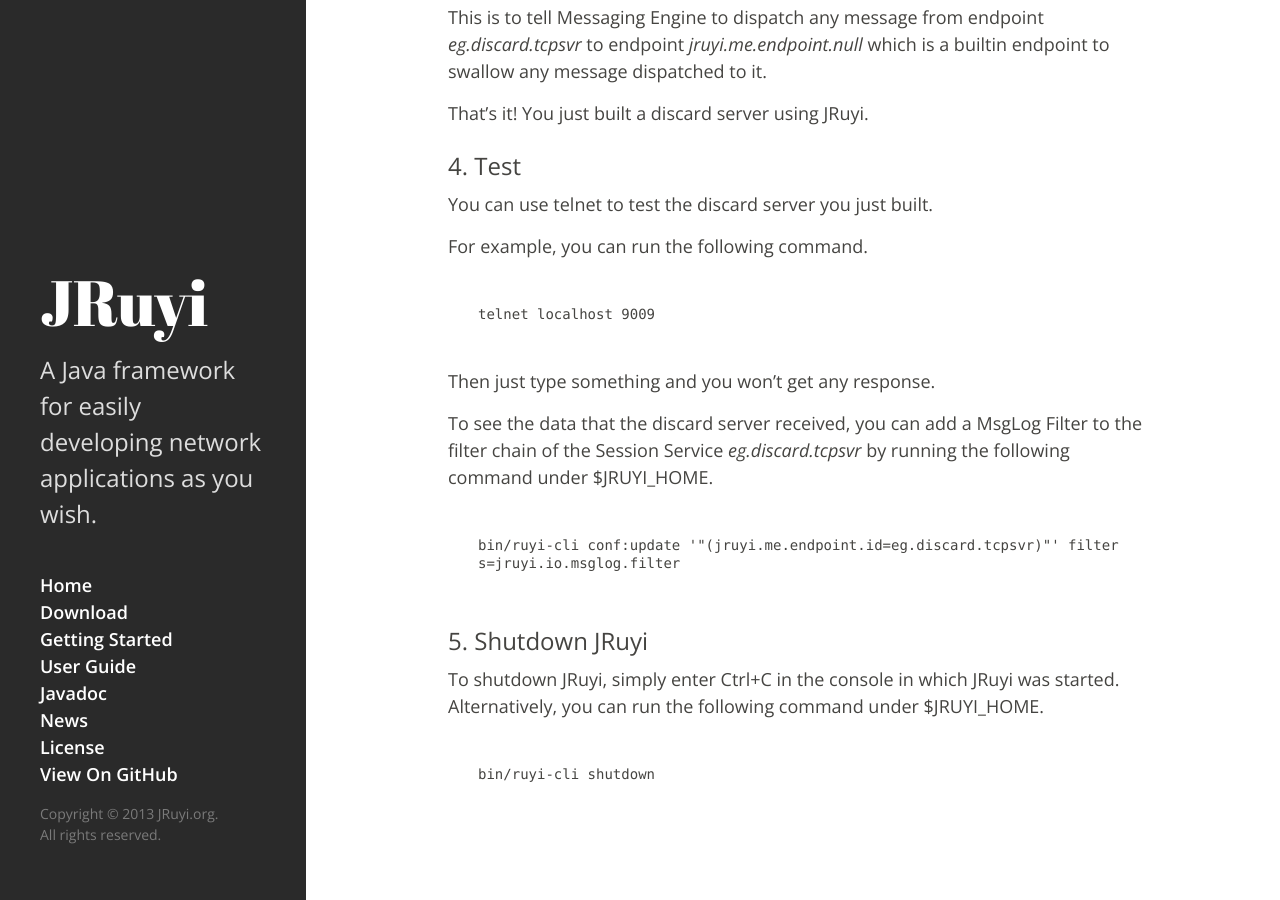
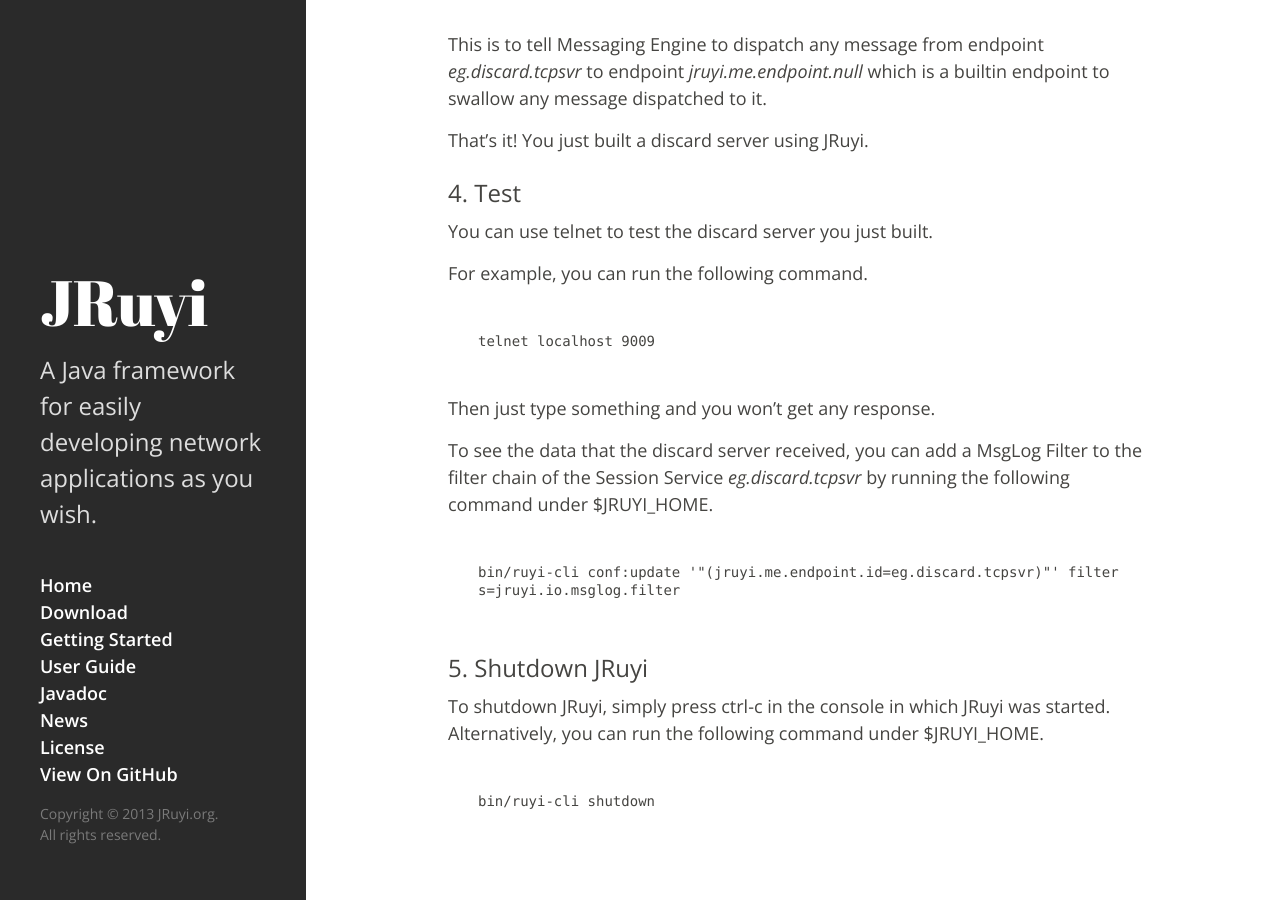
Before and after one commit to tangchihyu/jruyi.github.io, a Jekyll site: the page built from gettingstarted/building-a-discard-server/index.md, in a window 1280 px wide and 900 px high, scrolled down 978 px. Built offline with Jekyll 4.4.1, drawn with Linux system fonts in a browser that asks for light colours; Markdown is read by kramdown in place of the engine named in the settings; some of the changed text lies outside the part shown.

Commit message:
minor changes

````diff
--- a/gettingstarted/building-a-discard-server/index.md
+++ b/gettingstarted/building-a-discard-server/index.md
@@ -59,7 +59,7 @@
 
 ### 5. Shutdown JRuyi
 
-To shutdown JRuyi, simply enter Ctrl+C in the console in which JRuyi was started. Alternatively, you can run the following command under $JRUYI_HOME.
+To shutdown JRuyi, simply press ctrl-c in the console in which JRuyi was started. Alternatively, you can run the following command under $JRUYI_HOME.
 
 ```
 bin/ruyi-cli shutdown
````
Also changed, not shown: other parts of gettingstarted/building-a-discard-server/index.md (+1 -1 lines), gettingstarted/building-an-echo-server/index.md (+1 -1 lines), gettingstarted/writing-a-daytime-server/index.md (+1 -1 lines).
